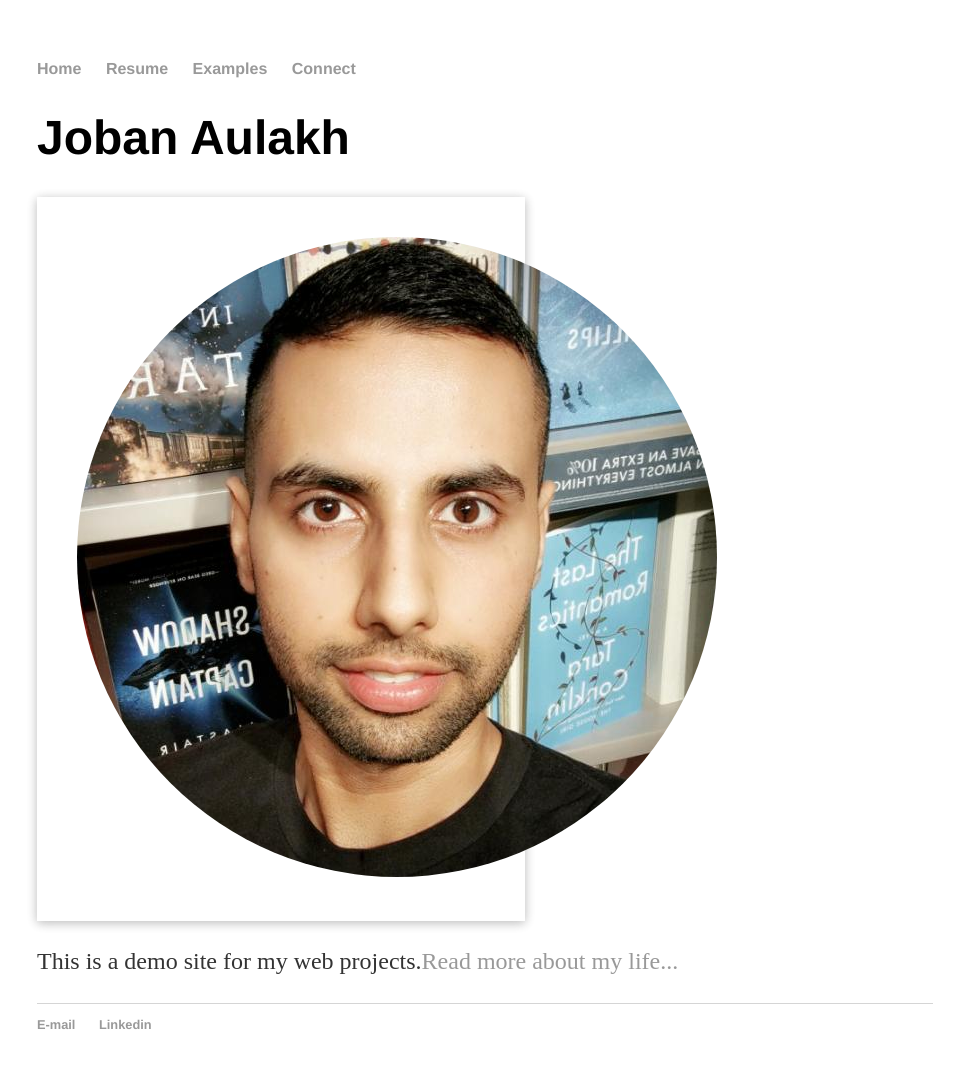
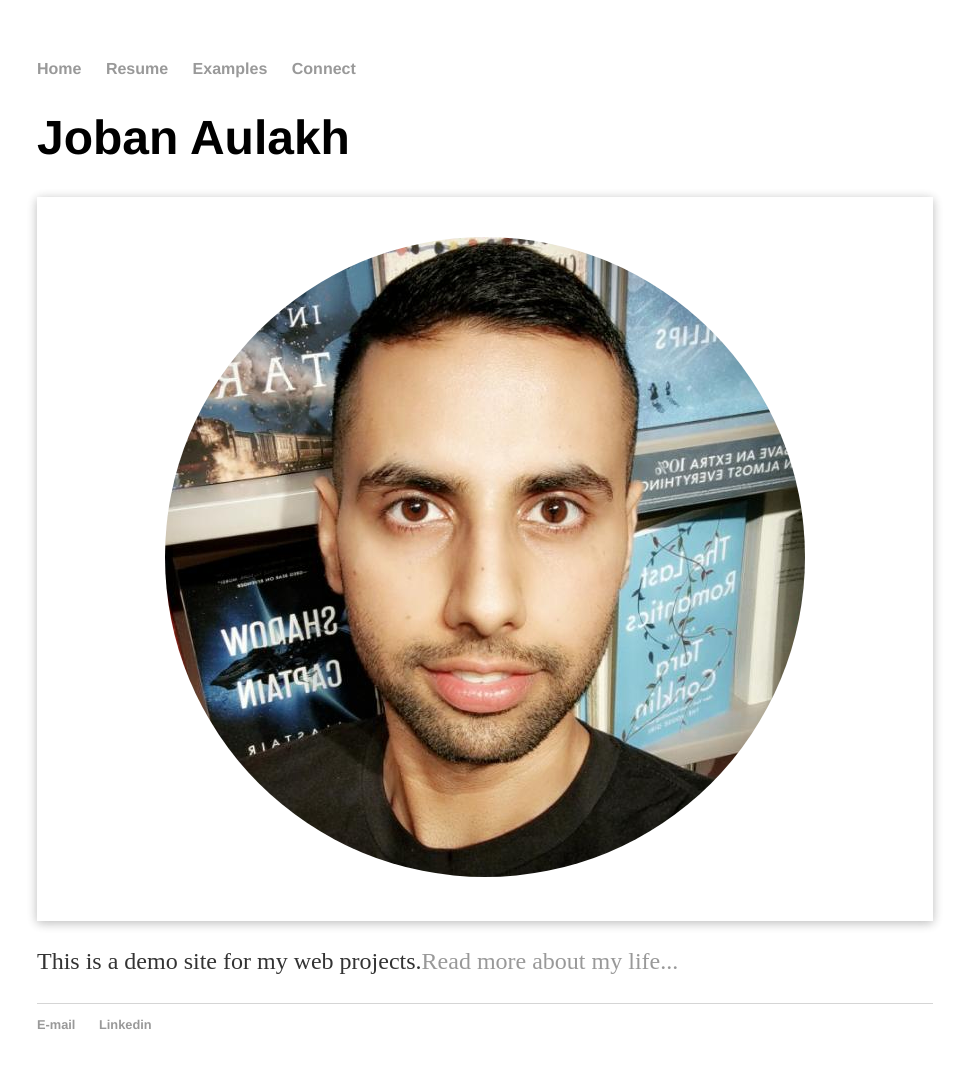
Before and after one commit to joe-bun/joe-bun.github.io, a Jekyll site: the page built from index.html, in a window 1280 px wide. Shown: the whole page, without its empty margins (155-1124 px from the left). Built offline with Jekyll 4.4.1, drawn with Linux system fonts in a browser that asks for light colours.

Commit message:
Update main.css

```diff
--- a/css/main.css
+++ b/css/main.css
@@ -13,7 +13,7 @@ nav ul li, footer ul li {
     margin-right: 20px;
 }
 .pp {
-width:50%;
+width:auto;
                 text-align:center;
                 padding:20px;
 
```
